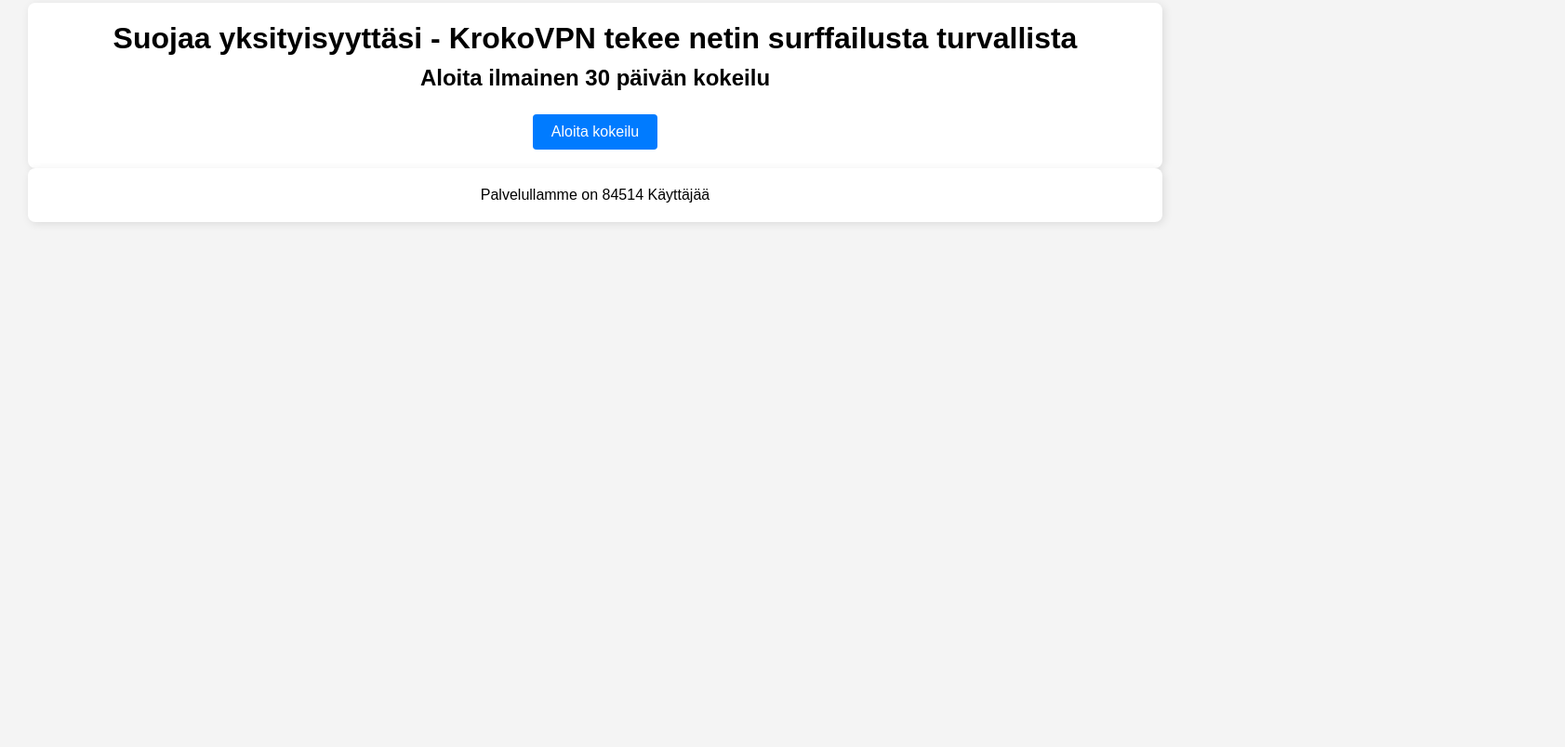
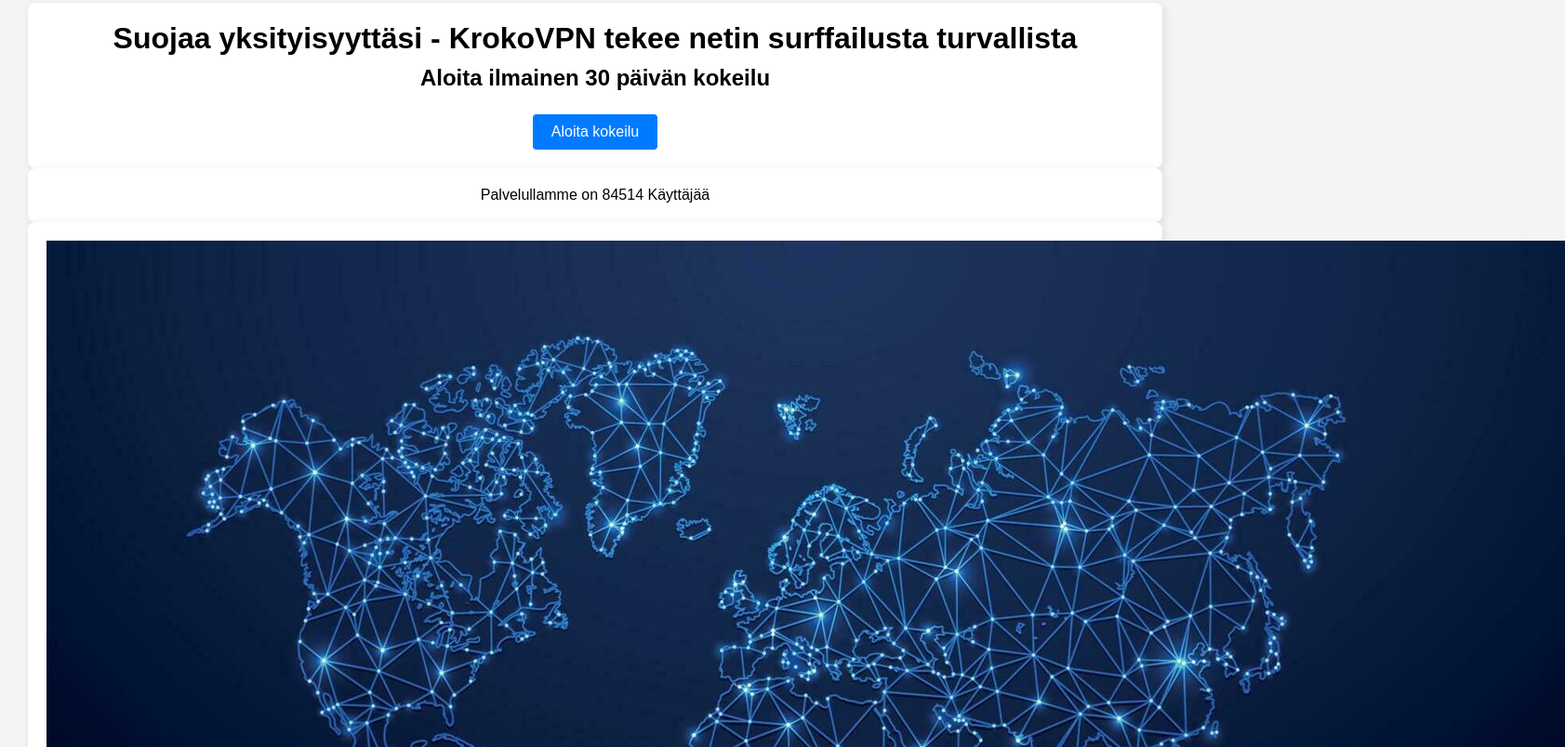
Before and after one commit to eetutt/KrokoVPN, a plain HTML site: page index.html in a window 1280 px wide. Shown: the part 276-1080 px from the top of the page at 93% size, 1683 px wide, since content can reach past the window. Before the commit the page ends 800 px from the top, so only its background shows below. Drawn offline with Linux system fonts and the light colour scheme.

Commit message:
lisää backup kuva

```diff
--- a/index.html
+++ b/index.html
@@ -37,6 +37,9 @@
         <p>Palvelullamme on <span id="paidUsers">...</span> Käyttäjää</p>
         <!-- Inline Span -->
       </div>
+      <div class="info">
+        <img src="kuvat/world-map.jpg" />
+      </div>
       <script src="index.js"></script>
     </div>
   </body>
```
Also changed, not shown: kuvat/world-map.jpg (added).
